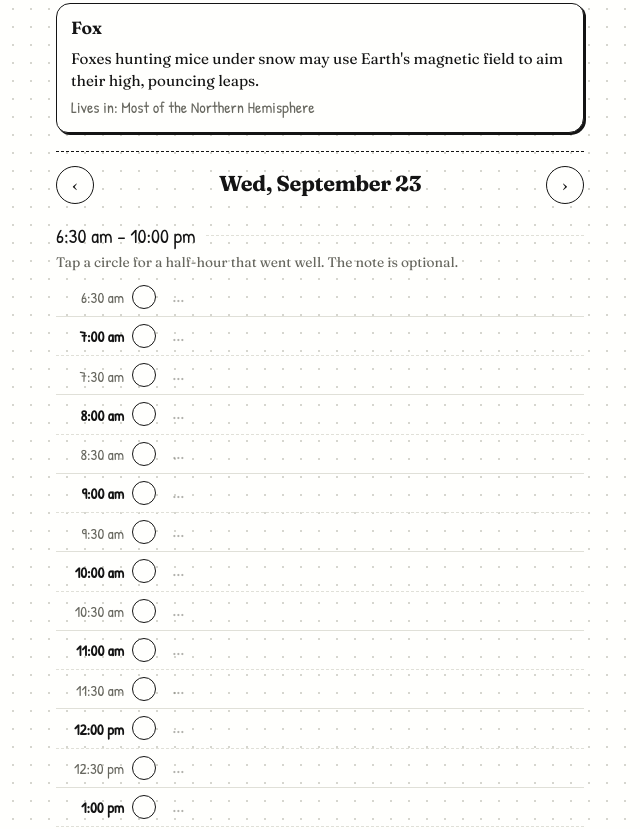
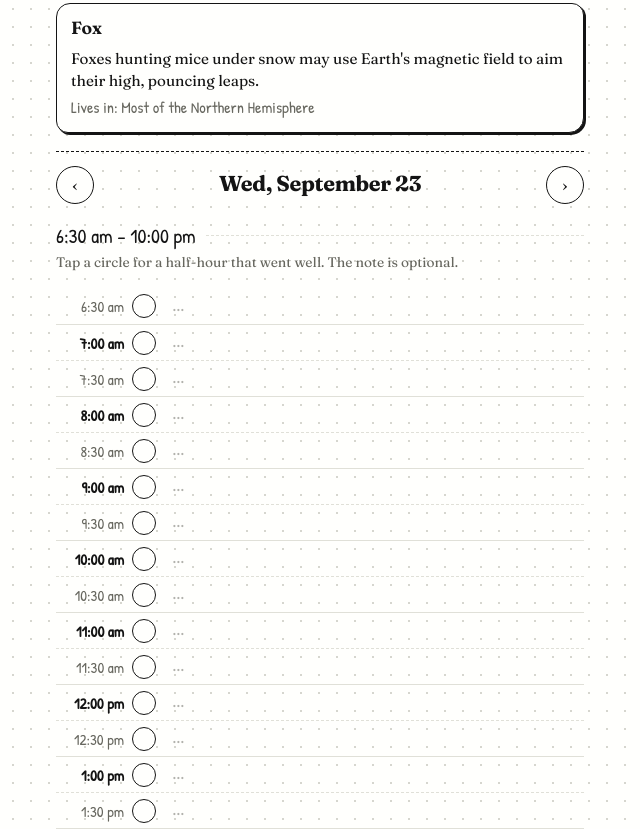
Before and after one commit to TKB789/awildyear, a plain HTML site: page index.html in a window 1280 px wide. Shown: the part 576-1405 px from the top of the page, without its empty margins (320-960 px from the left). Drawn offline with Linux system fonts and the light colour scheme.

Commit message:
Add files via upload

```diff
--- a/index.html
+++ b/index.html
@@ -370,8 +370,8 @@ footer{margin-top:40px;text-align:center;font-family:var(--hand);color:var(--ink
 .dtags{display:flex;flex-wrap:wrap;justify-content:center;align-items:center;gap:6px 10px;margin-top:8px}
 .dtags .jump{margin-top:0}
 /* half-hour tracker */
-.slots{list-style:none;margin:4px 0 0;padding:0}
-.slots li{display:grid;grid-template-columns:68px 28px minmax(0,1fr);gap:0 8px;align-items:center;padding:2px 0}
+.slots{list-style:none;margin:0;padding:0}   /* row height and top margin line up with the 18px dot grid */
+.slots li{display:grid;grid-template-columns:68px 28px minmax(0,1fr);gap:0 8px;align-items:center;height:36px;padding:0}
 .slots li+li{border-top:1px dashed var(--line)}
 .slots li.hr{border-top:1.2px solid var(--line)}
 .slots li.hr .t{color:var(--ink);font-weight:650}
@@ -379,7 +379,7 @@ footer{margin-top:40px;text-align:center;font-family:var(--hand);color:var(--ink
 .slots .box{width:24px;height:24px;border-radius:50%;border-width:1.6px}
 .slots .box[aria-pressed="true"]::after{left:7px;top:3px;width:6px;height:11px}
 .slots .sn{width:100%;min-width:0;border:0;background:transparent;color:var(--ink);font-family:var(--disp);
-  font-size:.95rem;line-height:1.4;padding:6px 4px;border-radius:0;border-bottom:1px solid transparent}
+  font-size:.95rem;line-height:1.4;padding:3px 4px;border-radius:0;border-bottom:1px solid transparent}
 .slots .sn::placeholder{color:var(--ink2);opacity:.5}
 .slots .sn:focus{outline:none;border-bottom-color:var(--ink);background:var(--wash)}
 .slots li.on .sn{font-weight:600}
@@ -2159,6 +2159,16 @@ function setMeta(ds,obj){
   saveLocal();
 }
 
+/* the page has an 18px dot grid; shift the list so its row lines sit on it */
+function alignSlots(){
+  var ul=document.querySelector(".slots");if(!ul)return;
+  ul.style.paddingTop="0px";
+  var top=ul.getBoundingClientRect().top+window.scrollY;
+  ul.style.paddingTop=((18-(top%18))%18).toFixed(2)+"px";
+}
+addEventListener("resize",function(){clearTimeout(alignSlots._t);alignSlots._t=setTimeout(alignSlots,120)});
+if(document.fonts&&document.fonts.ready)document.fonts.ready.then(alignSlots);
+
 function renderDay(){
   var el=document.getElementById("dayPanel"),ds=dayDs,t=today();
   if(!el)return;
@@ -2185,6 +2195,7 @@ function renderDay(){
   var r0=rec(ds)||{};
   h+='<p class="group">Notes</p><label for="note" class="sr">Notes for the day</label><textarea id="note" placeholder="Notes, wins, what got in the way\u2026" maxlength="2000">'+esc(r0.note||"")+'</textarea>';
   el.innerHTML=h;
+  alignSlots();
 
   var noteT=null,pending=null;
   function flushNotes(){
```
